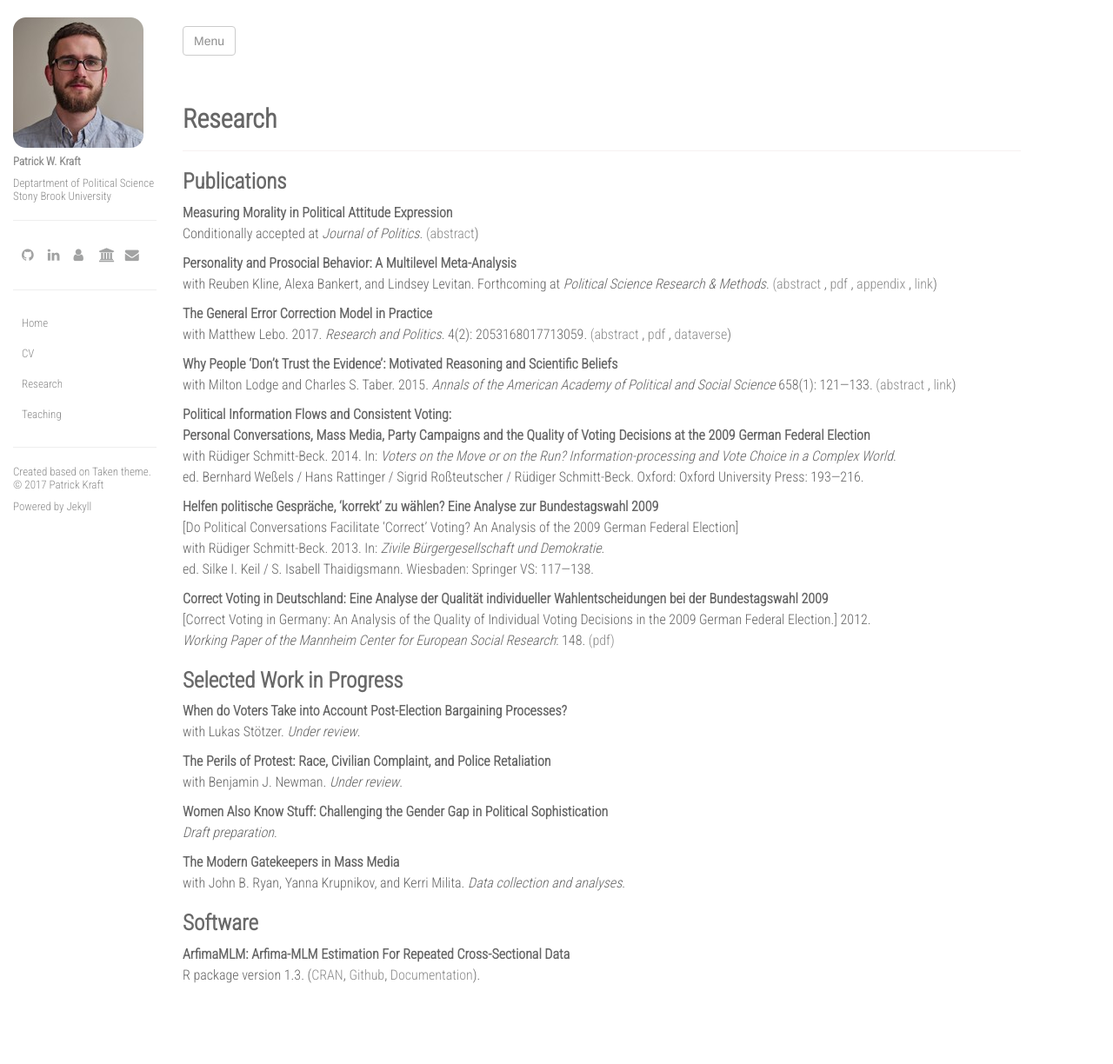
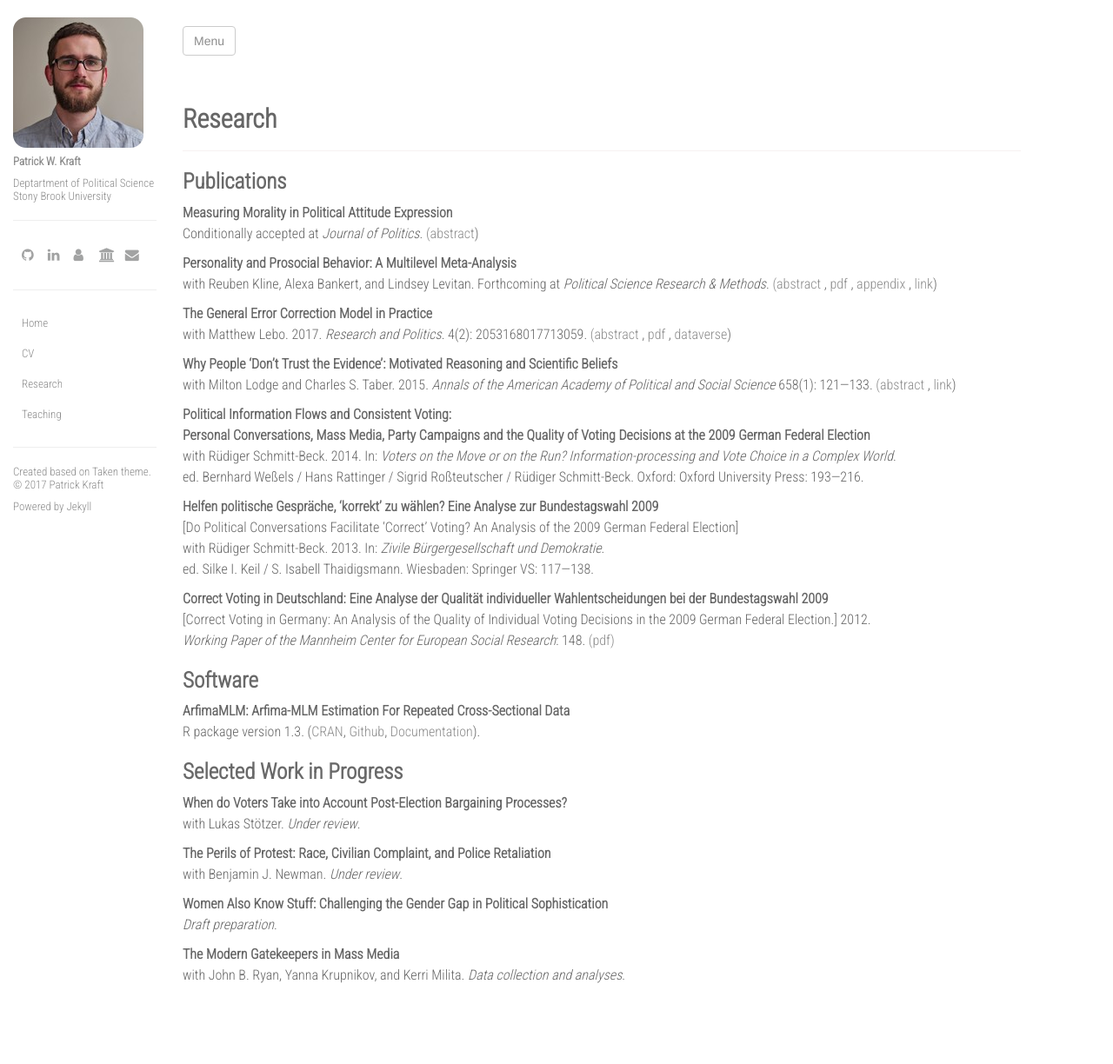
Before and after one commit to pwkraft/pwkraft-old.github.io, a Jekyll site: the page built from research.md, in a window 1280 px wide. Shown: the whole page at 87% size. Built offline with Jekyll 4.4.1, drawn with Linux system fonts in a browser that asks for light colours; nearby versions of some CDN libraries; some of the changed lines change nothing that is shown.

Commit message:
move website up

```diff
--- a/research.md
+++ b/research.md
@@ -65,6 +65,10 @@ ed. Silke I. Keil / S. Isabell Thaidigsmann. Wiesbaden: Springer VS: 117&#8212;1
 _Working Paper of the Mannheim Center for European Social Research_: 148. <a href="http://www.mzes.uni-mannheim.de/publications/wp/wp-148.pdf">(pdf)</a>
 
 
+# Software
+
+**ArfimaMLM: Arfima-MLM Estimation For Repeated Cross-Sectional Data** \\
+R package version 1.3. ([CRAN](https://CRAN.R-project.org/package=ArfimaMLM), [Github](http://github.com/pwkraft/ArfimaMLM), [Documentation](../resources/articles/ArfimaMLM-documentation.pdf)).
 
 
 # Selected Work in Progress
@@ -80,9 +84,3 @@ _Draft preparation_.
 
 **The Modern Gatekeepers in Mass Media** \\
 with John B. Ryan, Yanna Krupnikov, and Kerri Milita. _Data collection and analyses_.
-
-
-# Software
-
-**ArfimaMLM: Arfima-MLM Estimation For Repeated Cross-Sectional Data** \\
-R package version 1.3. ([CRAN](https://CRAN.R-project.org/package=ArfimaMLM), [Github](http://github.com/pwkraft/ArfimaMLM), [Documentation](../resources/articles/ArfimaMLM-documentation.pdf)).
```
